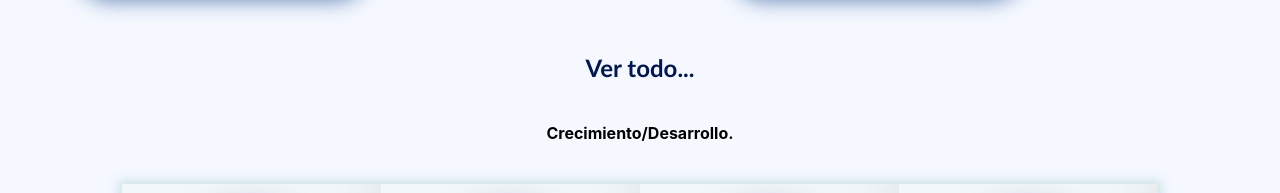
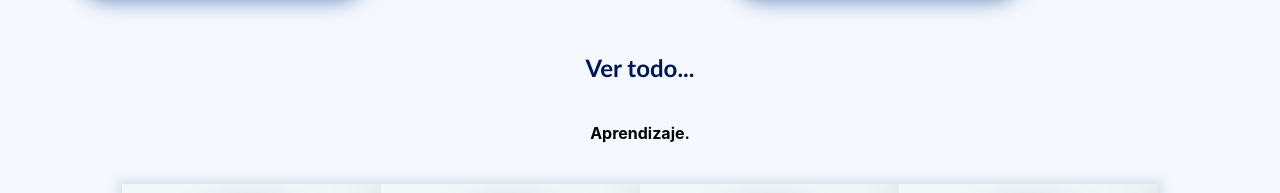
Before and after one commit to iamivansantana/BabyWorld, a React (Create React App) app: page / in a window 1280 px wide. Shown: the part 1520-1713 px from the top of the page. Built offline with nearby package versions, Linux system fonts and the light colour scheme; the HTML template or start-up script is replaced by a standard one.

Commit message:
updating tittles on infoPAge.js

```diff
--- a/src/components/infoPage/BWInfo.js
+++ b/src/components/infoPage/BWInfo.js
@@ -96,7 +96,7 @@ const BWInfo = () => {
                             </span>
                     </div>
                     <h2 className="apps-toggle">Ver todo...</h2>
-                    <h4>Crecimiento/Desarrollo.</h4>
+                    <h4>Aprendizaje.</h4>
                     <div className="carrusel-container">
                         <button className="carrusel-btnPrev"><img src="\assets\BW-Resources\arrowLeft.svg" alt="ArrowRight"/></button>
                         {/* Note para el correcto funcionamiento si desea visualizar mas de 4 items debe modificar el width del item en la clase .slider-item. a un porcentaje menor */}
--- a/src/components/modal/ModalScreen.js
+++ b/src/components/modal/ModalScreen.js
@@ -70,7 +70,7 @@ const ModalScreen = () => {
                     </div>
 
                 </div>
-                <p className="appName">---- Crecimiento / Desarrollo.----</p>
+                <p className="appName">---- Aprendizaje.----</p>
                 <div className="modalApps-grid">
                     <div className="modalApps-container">
                         <div className="appBackground2">
```
Also changed, not shown: 1 other file (tests, documents, lock files or other folders).
